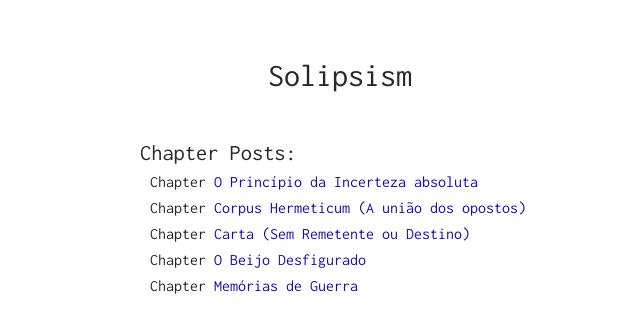
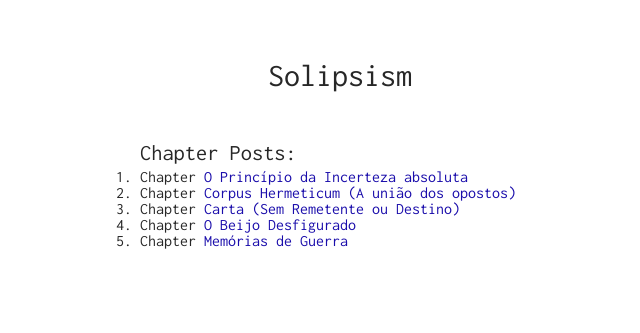
Before and after one commit to sorathpanzer/sorathpanzer.github.io, a Jekyll site: the page built from index.html, in a window 1280 px wide. Shown: the top 333 px of the page, without its empty margins (200-840 px from the left). Built offline with Jekyll 4.4.1, drawn with Linux system fonts in a browser that asks for light colours.

Commit message:
Update index.html

```diff
--- a/index.html
+++ b/index.html
@@ -6,7 +6,7 @@ layout: default
 
 <div class="blog">
     <h1>Chapter Posts:</h1>
-    <ul>
+    <ol start="1">
 
         {% for post in site.posts %}
 
@@ -19,5 +19,5 @@ layout: default
 
         {% endfor %}
 
-    </ul>
+    </ol>
 </div>
```
